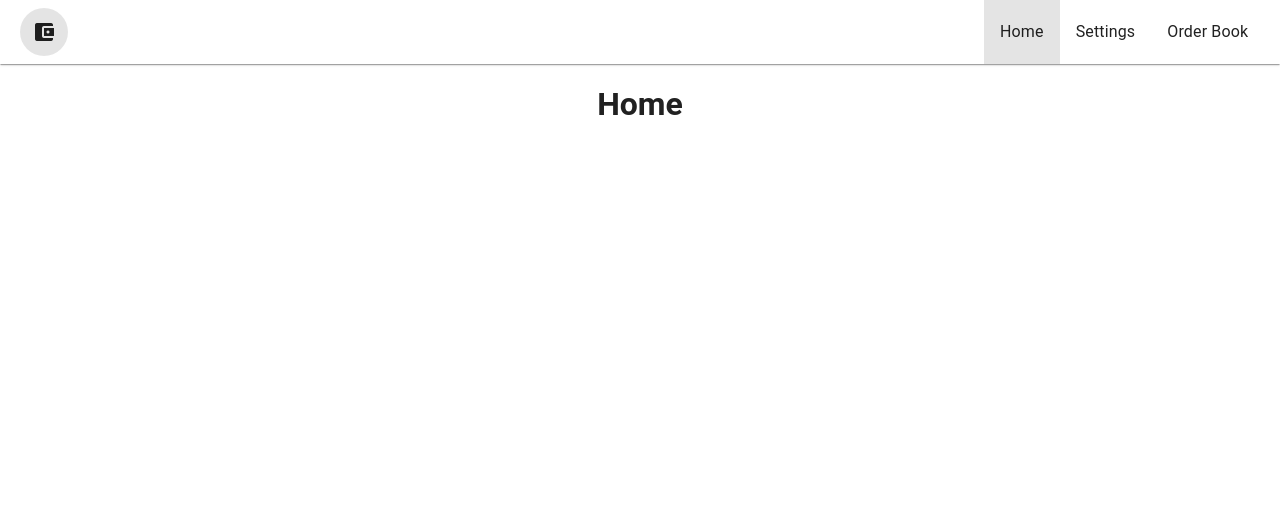
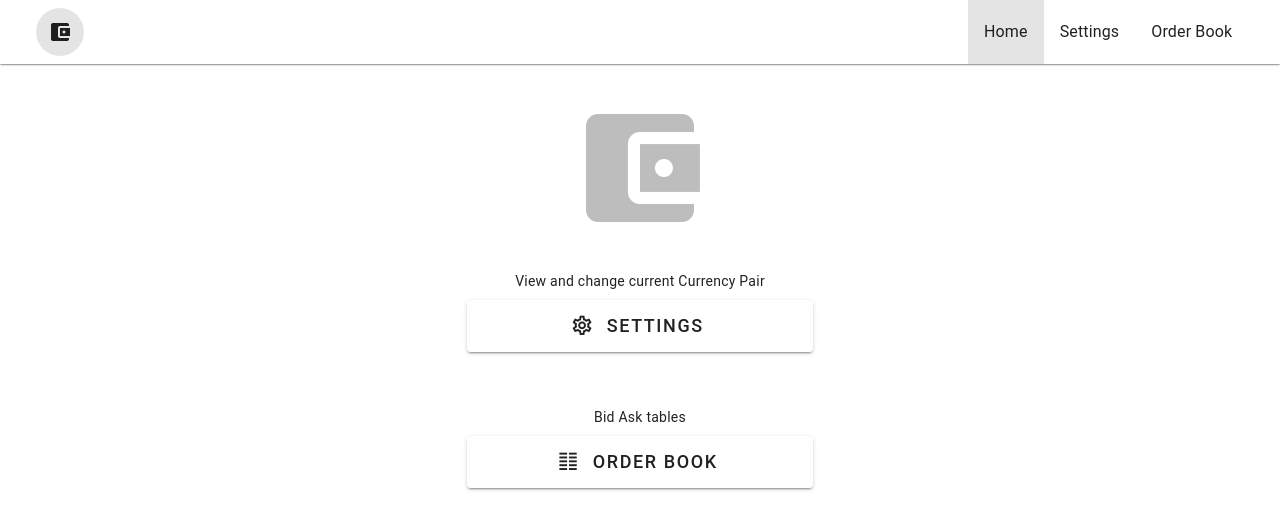
Before and after one commit to RollingTL/BidAskTest, a Vue app: page / in a window 1280 px wide. Shown: the top 530 px of the page. Built offline with nearby package versions, Linux system fonts and the light colour scheme.

Commit message:
app, home-page

```diff
--- a/src/App.vue
+++ b/src/App.vue
@@ -12,8 +12,8 @@ const menuItems = [
 </script>
 
 <template>
-  <v-app id="inspire" class="h-auto w-auto">
-    <v-app-bar class="px-4" :elevation="1">
+  <v-app>
+    <v-app-bar class="px-4 px-md-8" :elevation="1">
       <v-btn icon="mdi-wallet" to="/"> </v-btn>
       <v-spacer></v-spacer>
       <v-tabs class="d-none d-sm-flex">
@@ -25,11 +25,11 @@ const menuItems = [
         >
         </v-list-item>
       </v-tabs>
-      <v-menu class="">
+      <v-menu>
         <template v-slot:activator="{ props }">
           <v-btn class="d-xs-flex d-sm-none" icon="mdi-dots-vertical" v-bind="props"></v-btn>
         </template>
-        <v-list>
+        <v-list class="mt-2">
           <v-list-item
             v-for="item in menuItems"
             :key="item.title"
@@ -42,7 +42,7 @@ const menuItems = [
     </v-app-bar>
 
     <!-- <router-view></router-view> -->
-    <v-main class="ma-4 d-flex justify-center">
+    <v-main class="ma-4 d-flex justify-center align-start">
       <router-view></router-view>
     </v-main>
   </v-app>
--- a/src/views/HomeView.vue
+++ b/src/views/HomeView.vue
@@ -3,5 +3,43 @@
 </script>
 
 <template>
-  <h1>Home</h1>
+  <!-- <v-card max-width="480" elevation="0" class="">
+    <v-card-title class="text-center">
+      <v-icon size="66" class="text-amber">mdi-wallet</v-icon>
+    </v-card-title>
+    <v-card>
+
+    </v-card>
+  </v-card> -->
+  <v-card max-width="480" elevation="0" class="">
+    <v-card-text class="text-center">
+      <v-icon size="144" class="text-grey-lighten-1">mdi-wallet</v-icon>
+
+      <div class="mt-8 mb-2 px-12">View and change current Currency Pair</div>
+      <v-btn prepend-icon="mdi-cog-outline" size="x-large" block to="/settings"> Settings </v-btn>
+      <div class="mt-14 mb-2 px-12">Bid Ask tables</div>
+      <v-btn prepend-icon="mdi-format-columns" size="x-large" block to="/order-book">
+        Order Book
+      </v-btn>
+    </v-card-text>
+    <!-- <v-container class="">
+      <v-row justify="center">
+        <v-col cols="auto">
+          <v-icon size="128" class="text-gray-700">mdi-wallet</v-icon>
+        </v-col>
+      </v-row>
+      <v-row justify="center">
+        <v-col cols="auto">
+          <div>sdfsdf</div>
+          <v-btn variant="outlined" prepend-icon="mdi-cog-outline"> Settings </v-btn>
+        </v-col>
+      </v-row>
+      <v-row justify="center">
+        <v-col cols="auto ">
+          <div>sdfsdf</div>
+          <v-btn variant="outlined" prepend-icon="mdi-format-columns"> Order Book </v-btn>
+        </v-col>
+      </v-row>
+    </v-container> -->
+  </v-card>
 </template>
```
